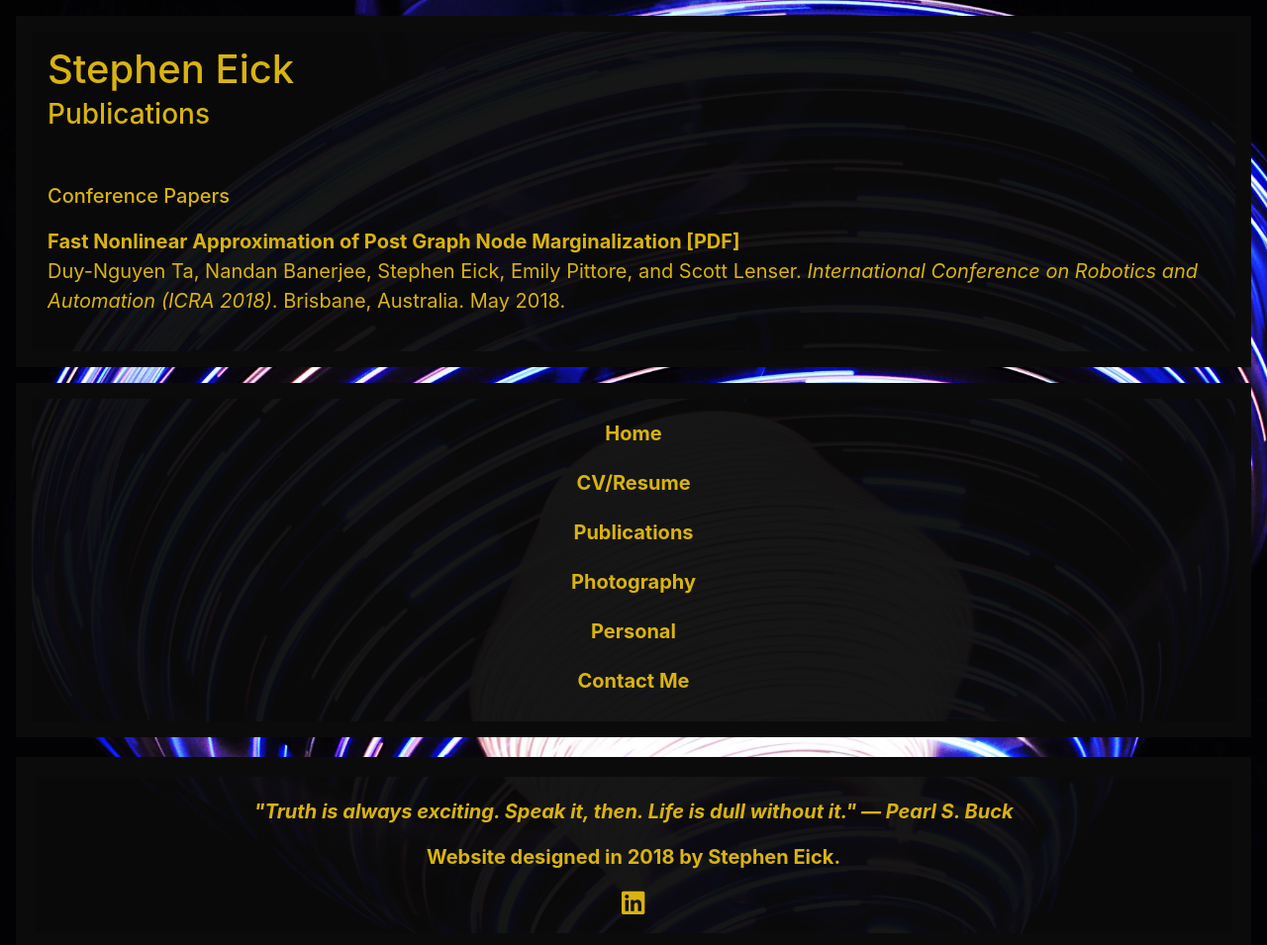
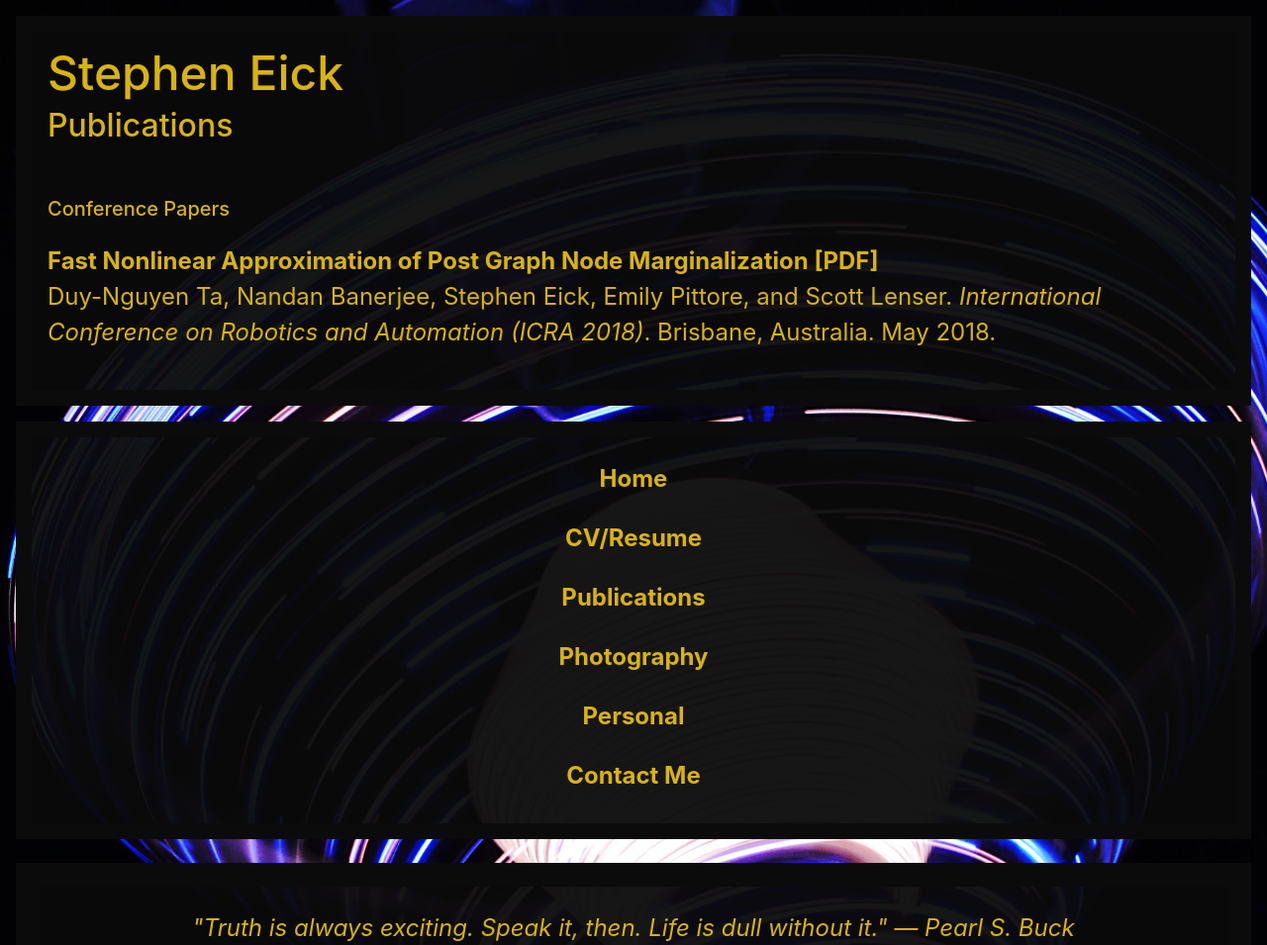
Before and after one commit to theredcomputer/theredcomputer.github.io, a plain HTML site: page publications.html in a window 1280 px wide. Shown: the top 955 px of the page at 99% size. Drawn offline with nearby package versions, Linux system fonts and the light colour scheme.

Commit message:
Some cleaning.

```diff
--- a/main.css
+++ b/main.css
@@ -9,44 +9,45 @@
 .wrapper {
     display: flex;
     flex-flow: row wrap;
-    font-weight: bold;
-    text-align: center;
 }
 
 .wrapper > * {
     flex: 1 100%;
 }
 
-.main {
+.flex-bg {
     background: rgba(10,10,10,0.95);
     border: 1em solid #0b0b0b;
+}
+
+.main {
     text-align: left;
     padding: 1em;
 }
 
 .nav-right {
-    background: rgba(10,10,10,0.95);
-    border: 1em solid #0b0b0b;
     display: flex;
     justify-content: center;
+    text-align: center;
     align-items: center;
+    font-weight: bold;
 }
 
 .footer {
-    background: rgba(10,10,10,0.95);
-    border: 1em solid #0b0b0b;
-    /*border-top: 0em solid #0b3c5d;
-    border-bottom: 0em solid #0b3c5d;*/
     padding: 1em 1em 0em 1em;
+    font-style: italic;
+    text-align: center;
 }
 
 @media (max-width: 1440px) {
     html, body {height: auto;}
     .main {margin-bottom: 1em;}
+    h1 {font-size: 3rem}
+    h3 {font-size: 2rem}
     body {padding: 1em; border: 0em;}
-    .footer {margin-top: 1em; font-size: 1.25rem;}
-    .maincontent {max-width: unset; font-size: 16px; font-size: 1.25rem;}
-    .nav-li {font-size: 1.25rem;}
+    .footer {margin-top: 1em; font-size: 1.5rem;}
+    .maincontent {max-width: unset; font-size: 16px; font-size: 1.5rem;}
+    .nav-li {font-size: 1.5rem;}
 }
 
 @media (min-width: 1441px) {
@@ -68,7 +69,6 @@
     .nav-right {order: 3;}
     .footer {order: 4;}
 }
-
 
 body {
     color: #d9b310;
--- a/publications.html
+++ b/publications.html
@@ -2,18 +2,19 @@
 <html lang="en">
     <head>
         <meta charset="utf-8">
-        <meta name="viewport" content="width=device-width, initial-scale=1, shrink-to-fit=no">
+        <meta id="viewport" name="viewport" content="width=device-width, initial-scale=1, shrink-to-fit=no">
 
         <link rel="stylesheet" href="https://maxcdn.bootstrapcdn.com/bootstrap/4.0.0-beta.3/css/bootstrap.min.css" integrity="sha384-Zug+QiDoJOrZ5t4lssLdxGhVrurbmBWopoEl+M6BdEfwnCJZtKxi1KgxUyJq13dy" crossorigin="anonymous">
-        <script src="https://use.fontawesome.com/releases/v5.0.4/js/all.js"></script>
+        <script src="font-awesome-min.js"></script>
 
+        <link rel="stylesheet" href="reset.css">
         <link rel="stylesheet" href="main.css">
         <script type="text/javascript" src="menu.js"></script>
-        <title>Publications</title>
+        <title>Homepage of Stephen Eick</title>
     </head>
     <body>
         <div class="wrapper">
-            <article class="main">
+            <article class="main flex-bg">
                 <h1><a href="index.html">Stephen Eick</a></h1>
                 <h3>Publications</h3>
                 <br/><br/>
@@ -27,8 +28,8 @@
                     </div>
                 </div>
             </article>
-            <aside id="menu" class="aside nav-right"></aside>
-            <footer id="footer" class="footer"></footer>
+            <aside id="menu" class="aside nav-right flex-bg"></aside>
+            <footer id="footer" class="footer flex-bg"></footer>
         </div>
 
         <script>
```
Also changed, not shown: contact.html (+6 -5 lines), index.html (+4 -5 lines), personal.html (+6 -5 lines), photography.html (+6 -5 lines).
